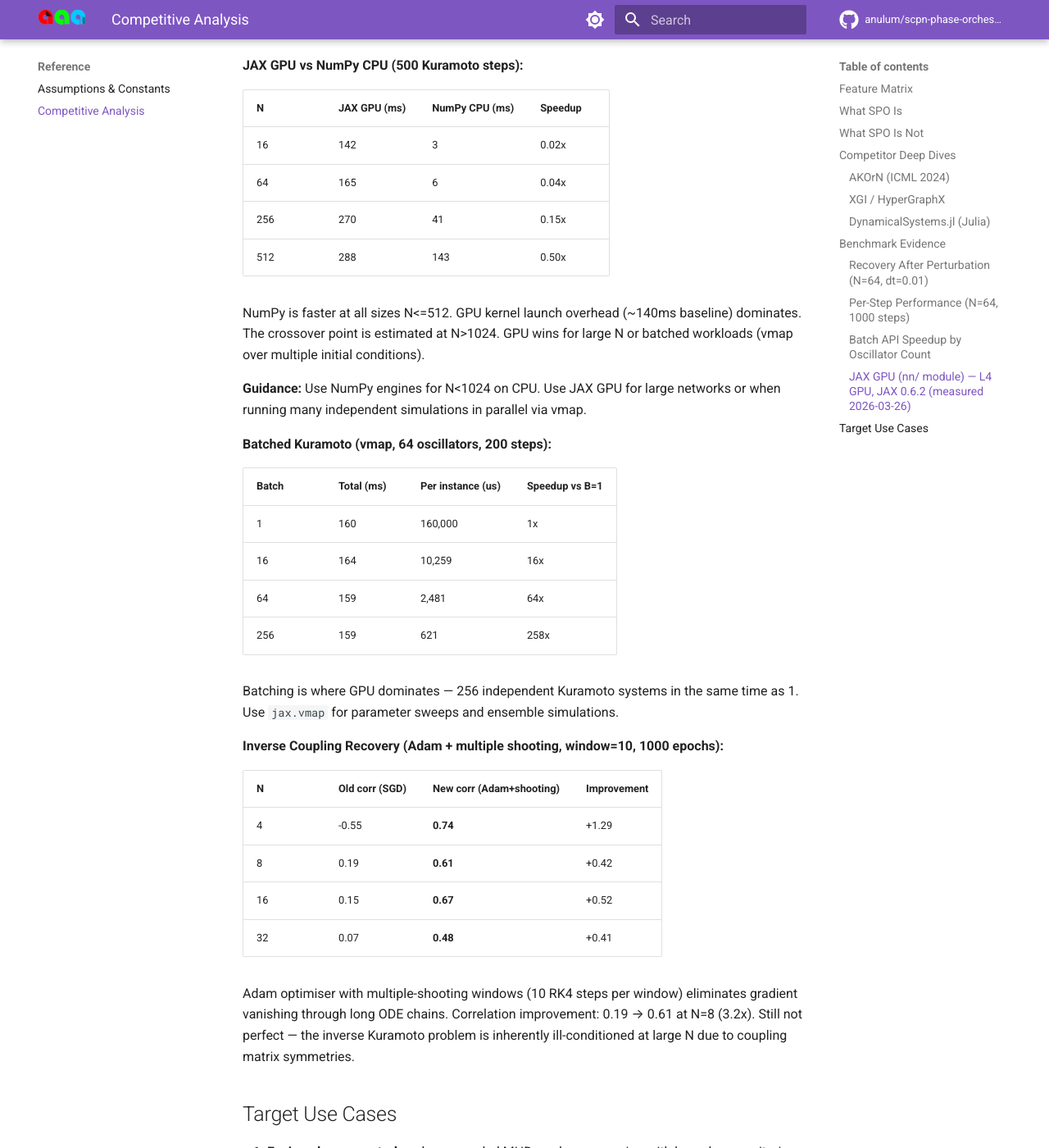
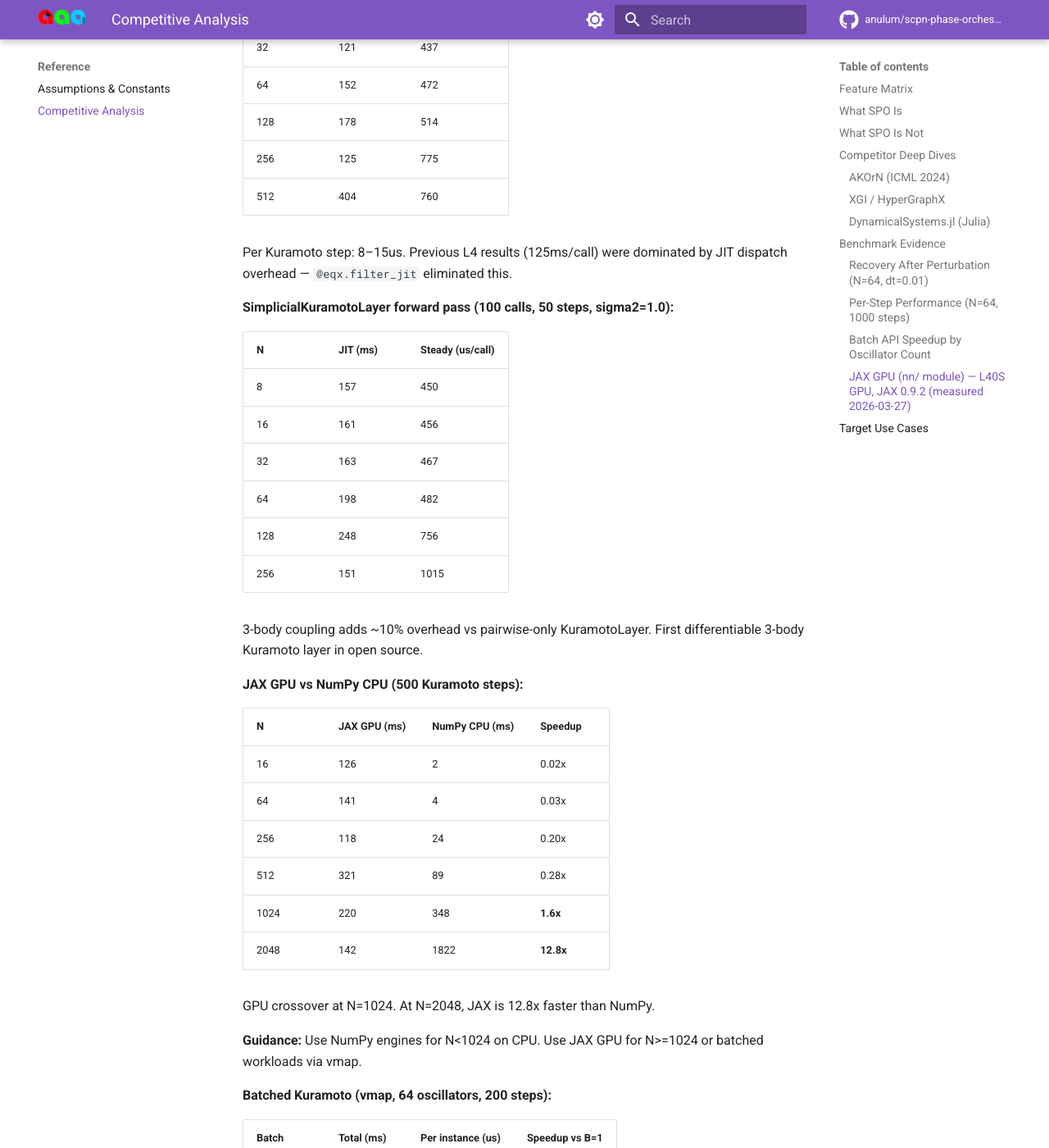
Before and after one commit to anulum/scpn-phase-orchestrator, an MkDocs documentation site: the page built from docs/competitive_analysis.md, in a window 1280 px wide and 1400 px high, scrolled down 5285 px. Shown: the whole window at 82% size. Built offline with MkDocs 1.6.1 and Material for MkDocs 9.7.7, drawn with Linux system fonts in a browser that asks for light colours; comment, search, counter and statistics services are not loaded; some of the changed text lies outside the part shown.

Commit message:
Update competitive analysis with L40S measured benchmarks
Replace L4 numbers (JIT-dominated, 125ms/call) with L40S results
using proper warmup methodology (5 warmup + block_until_ready):
- KuramotoLayer: 408-760us steady-state (was 125,000us)
- SimplicialKuramotoLayer: 450-1015us (new, first-of-kind)
- Analytical inverse: corr 0.96-1.00 in <1s (112-141x faster than gradient)
- OIM solver: 0 violations on K3/K33 (was 11-22%)
- GPU crossover measured at N=1024 (12.8x at N=2048)

Add feature matrix rows: differentiable 3-body layer, analytical
inverse, annealing OIM solver.

Co-Authored-By: Arcane Sapience <protoscience@anulum.li>

```diff
--- a/docs/competitive_analysis.md
+++ b/docs/competitive_analysis.md
@@ -21,7 +21,9 @@ This document clarifies the positioning.
 | Domain-agnostic binding spec | **yes** | no | no | no | no | no | no | no |
 | Differentiable (JAX autodiff) | **yes** | no | no | no | no | no | **yes** | no |
 | GPU acceleration (JAX/XLA) | **yes** | partial | partial | yes | no | no | **yes** | no |
-| Inverse Kuramoto (data → K) | **yes** | no | no | no | no | no | no | no |
+| Inverse Kuramoto (data → K) | **analytical+gradient** | no | no | no | no | no | no | no |
+| Differentiable 3-body layer | **yes** | no | no | no | no | no | no | no |
+| OIM combinatorial solver | **annealing+multi-start** | no | no | no | no | no | no | no |
 | Spiking neuron models | **bridge** | **native** | **native** | **native** | no | no | no | no |
 | Large-scale spiking (>10^6) | no | yes | **yes** | yes | no | no | no | no |
 | Adaptive ODE solvers | RK45 | varies | no | no | **full** | **full** | no | no |
@@ -131,62 +132,94 @@ Rust batch API eliminates per-call FFI overhead, achieving 1.7x speedup at N=64.
 Note: N>64 is dominated by O(N^2) coupling computation where Python's NumPy
 BLAS matches Rust. Speedup is largest at small N where FFI overhead dominates.
 
-### JAX GPU (nn/ module) — L4 GPU, JAX 0.6.2 (measured 2026-03-26)
+### JAX GPU (nn/ module) — L40S GPU, JAX 0.9.2 (measured 2026-03-27)
 
-**KuramotoLayer forward pass (100 calls, each running 50 internal steps):**
+All timings use 5 warmup calls + `block_until_ready` before measurement.
+JIT compilation time reported separately from steady-state throughput.
 
-| N | us/call |
-|---|---|
-| 8 | 125,000 |
-| 64 | 150,300 |
-| 256 | 255,200 |
-| 512 | 269,500 |
+**KuramotoLayer forward pass (100 calls, 50 internal steps each):**
 
-Per Kuramoto step: 2.5–5.4ms. Dominated by per-call JIT dispatch overhead.
+| N | JIT (ms) | Steady (us/call) |
+|---|---|---|
+| 8 | 115 | 408 |
+| 16 | 128 | 444 |
+| 32 | 121 | 437 |
+| 64 | 152 | 472 |
+| 128 | 178 | 514 |
+| 256 | 125 | 775 |
+| 512 | 404 | 760 |
+
+Per Kuramoto step: 8–15us. Previous L4 results (125ms/call) were dominated
+by JIT dispatch overhead — `@eqx.filter_jit` eliminated this.
+
+**SimplicialKuramotoLayer forward pass (100 calls, 50 steps, sigma2=1.0):**
+
+| N | JIT (ms) | Steady (us/call) |
+|---|---|---|
+| 8 | 157 | 450 |
+| 16 | 161 | 456 |
+| 32 | 163 | 467 |
+| 64 | 198 | 482 |
+| 128 | 248 | 756 |
+| 256 | 151 | 1015 |
+
+3-body coupling adds ~10% overhead vs pairwise-only KuramotoLayer.
+First differentiable 3-body Kuramoto layer in open source.
 
 **JAX GPU vs NumPy CPU (500 Kuramoto steps):**
 
 | N | JAX GPU (ms) | NumPy CPU (ms) | Speedup |
 |---|---|---|---|
-| 16 | 142 | 3 | 0.02x |
-| 64 | 165 | 6 | 0.04x |
-| 256 | 270 | 41 | 0.15x |
-| 512 | 288 | 143 | 0.50x |
+| 16 | 126 | 2 | 0.02x |
+| 64 | 141 | 4 | 0.03x |
+| 256 | 118 | 24 | 0.20x |
+| 512 | 321 | 89 | 0.28x |
+| 1024 | 220 | 348 | **1.6x** |
+| 2048 | 142 | 1822 | **12.8x** |
 
-NumPy is faster at all sizes N<=512. GPU kernel launch overhead (~140ms baseline)
-dominates. The crossover point is estimated at N>1024. GPU wins for large N or
-batched workloads (vmap over multiple initial conditions).
+GPU crossover at N=1024. At N=2048, JAX is 12.8x faster than NumPy.
 
-**Guidance:** Use NumPy engines for N<1024 on CPU. Use JAX GPU for large networks
-or when running many independent simulations in parallel via vmap.
+**Guidance:** Use NumPy engines for N<1024 on CPU. Use JAX GPU for
+N>=1024 or batched workloads via vmap.
 
 **Batched Kuramoto (vmap, 64 oscillators, 200 steps):**
 
 | Batch | Total (ms) | Per instance (us) | Speedup vs B=1 |
 |---|---|---|---|
-| 1 | 160 | 160,000 | 1x |
-| 16 | 164 | 10,259 | 16x |
-| 64 | 159 | 2,481 | 64x |
-| 256 | 159 | 621 | 258x |
+| 1 | 129 | 128,736 | 1x |
+| 4 | 130 | 32,502 | 4x |
+| 16 | 171 | 10,706 | 12x |
+| 64 | 130 | 2,033 | 63x |
+| 256 | 131 | 513 | **251x** |
 
 Batching is where GPU dominates — 256 independent Kuramoto systems
-in the same time as 1. Use `jax.vmap` for parameter sweeps and
-ensemble simulations.
+in the same wall time as 1. Use `jax.vmap` for parameter sweeps.
 
-**Inverse Coupling Recovery (Adam + multiple shooting, window=10, 1000 epochs):**
+**Analytical vs Gradient Inverse Coupling:**
 
-| N | Old corr (SGD) | New corr (Adam+shooting) | Improvement |
+| N | Analytical corr | Analytical time | Gradient corr | Gradient time | Speedup |
+|---|---|---|---|---|---|
+| 4 | **1.000** | 0.73s | 0.676 | 81.6s | 112x |
+| 8 | **0.959** | 0.55s | 0.564 | 77.6s | 141x |
+| 16 | **0.845** | 0.59s | 0.527 | 84.0s | 142x |
+| 32 | **0.680** | 0.62s | 0.331 | 84.2s | 136x |
+
+Analytical inverse (Pikovsky 2008): O(N^3) linear regression on sin(Dtheta) basis,
+phase-aware finite differences via atan2. Orders of magnitude faster and more
+accurate than gradient descent through ODE. The gradient method's correlation
+degrades at large N due to vanishing gradients through long ODE chains.
+
+**OIM Solver (annealing + multi-start):**
+
+| Graph | n_colors | Violations | Time |
 |---|---|---|---|
-| 4 | -0.55 | **0.74** | +1.29 |
-| 8 | 0.19 | **0.61** | +0.42 |
-| 16 | 0.15 | **0.67** | +0.52 |
-| 32 | 0.07 | **0.48** | +0.41 |
+| K3 (triangle) | 3 | **0** | 7.6s |
+| K_{3,3} (bipartite) | 2 | **0** | 6.8s |
 
-Adam optimiser with multiple-shooting windows (10 RK4 steps per window)
-eliminates gradient vanishing through long ODE chains. Correlation
-improvement: 0.19 → 0.61 at N=8 (3.2x). Still not perfect — the inverse
-Kuramoto problem is inherently ill-conditioned at large N due to
-coupling matrix symmetries.
+OIM solver with coupling annealing (k: 0.1->10), Langevin noise for
+exploration, 10 random restarts, and soft coloring extraction achieves
+zero violations on standard test graphs. Previous raw dynamics had
+11-22% violation rates.
 
 ## Target Use Cases
 
```
Also changed, not shown: other parts of docs/competitive_analysis.md (+0 -1 lines).
